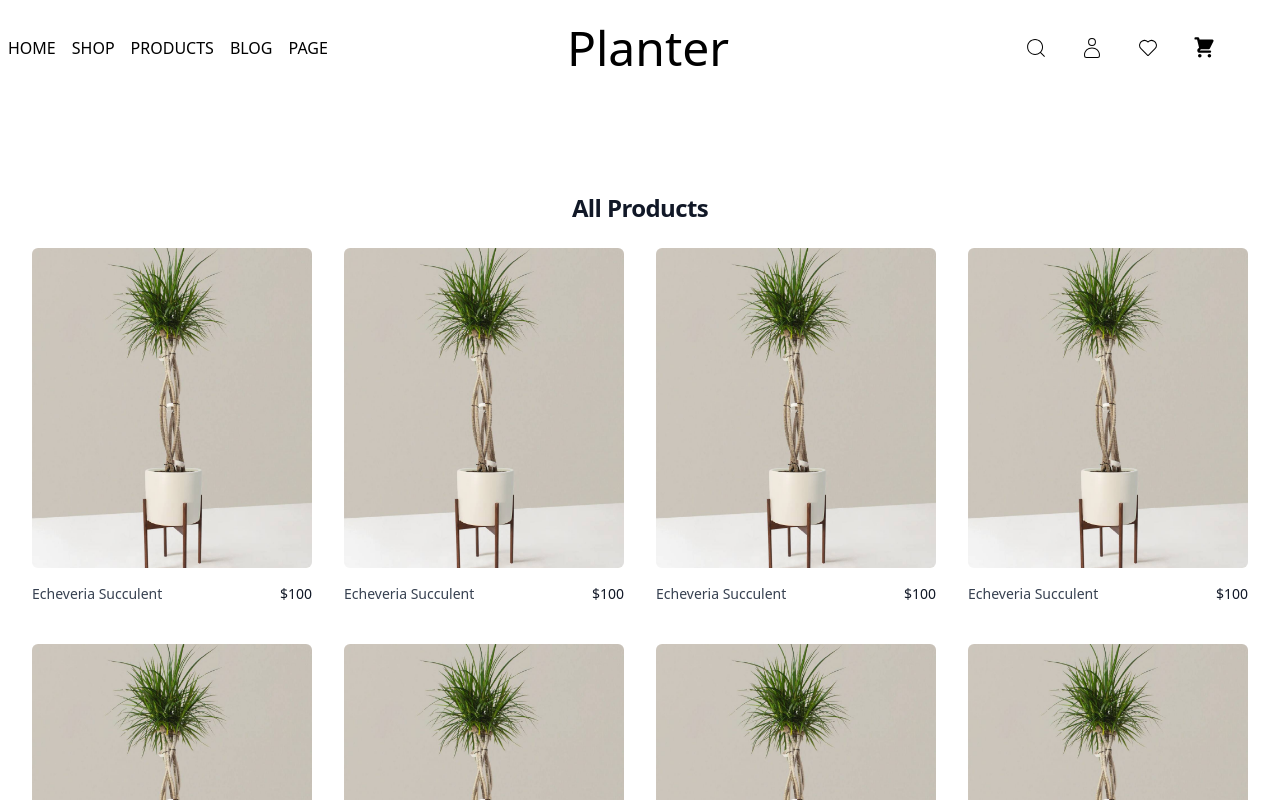
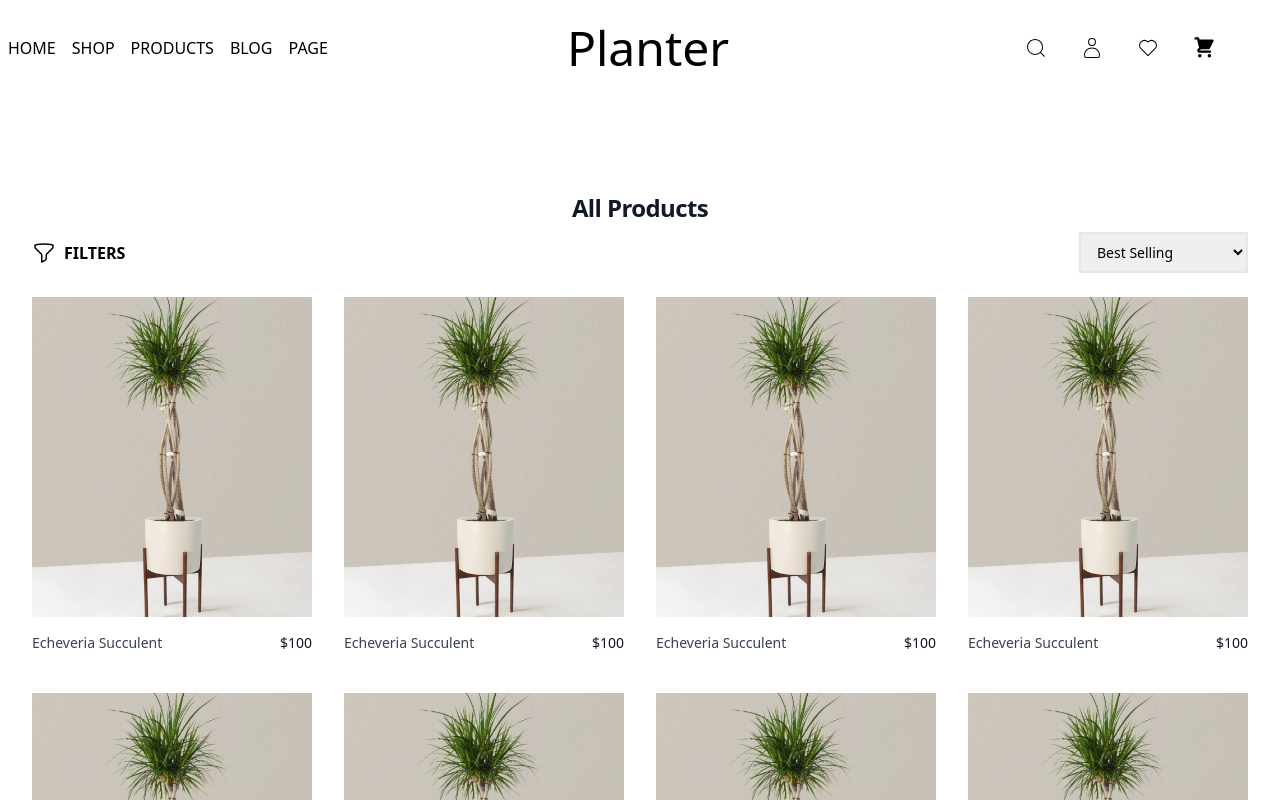
Before and after one commit to Abhishek3139/Planter, a React (Vite) app: page /products in a window 1280 px wide. Shown: the top 800 px of the page. Built offline with nearby package versions, Linux system fonts and the light colour scheme.

Commit message:
add filters

```diff
--- /dev/null
+++ b/src/components/filters/index.tsx
@@ -0,0 +1,12 @@
+// import * as React from 'react';
+
+// export interface IAppProps {
+// }
+
+export function Filters() {
+  return (
+    <div>
+      <h1>hii</h1>
+    </div>
+  );
+}
--- a/src/components/page/products/index.tsx
+++ b/src/components/page/products/index.tsx
@@ -1,4 +1,6 @@
 // import * as React from "react";
+
+// import { Filters } from "../../filters";
 
 // export interface IAppProps {}
 const products = [
@@ -102,22 +104,51 @@ const products = [
 export function Products() {
   return (
     <div className="bg-white">
-      <div className="mx-auto max-w-2xl px-4 py-16 sm:px-6 sm:py-24 lg:max-w-7xl lg:px-8">
+      {/* <Filters /> */}
+      <div className="mx-auto px-4 py-16 sm:px-6 sm:py-24 lg:max-w-7xl lg:px-8">
         <h2 className="text-2xl font-bold tracking-tight text-gray-900">
           All Products
         </h2>
-
-        <div className="mt-6 grid grid-cols-1 gap-x-6 gap-y-10 sm:grid-cols-2 lg:grid-cols-4 xl:gap-x-8">
+        <div className="flex justify-between items-center my-2">
+          <div className="flex font-semibold">
+            <svg
+              xmlns="http://www.w3.org/2000/svg"
+              fill="none"
+              viewBox="0 0 24 24"
+              strokeWidth={1.5}
+              stroke="currentColor"
+              className="w-6 h-6 mr-2"
+            >
+              <path
+                strokeLinecap="round"
+                strokeLinejoin="round"
+                d="M12 3c2.755 0 5.455.232 8.083.678.533.09.917.556.917 1.096v1.044a2.25 2.25 0 0 1-.659 1.591l-5.432 5.432a2.25 2.25 0 0 0-.659 1.591v2.927a2.25 2.25 0 0 1-1.244 2.013L9.75 21v-6.568a2.25 2.25 0 0 0-.659-1.591L3.659 7.409A2.25 2.25 0 0 1 3 5.818V4.774c0-.54.384-1.006.917-1.096A48.32 48.32 0 0 1 12 3Z"
+              />
+            </svg>
+            FILTERS
+          </div>
+          <div>
+            <select className="px-3 py-2 border-solid border-2 border-[e0e0e0] max-w-full text-sm">
+              <option>Best Selling</option>
+              <option>Featured</option>
+              <option>Alphabetically, A-Z</option>
+              <option>Alphabetically, Z-A</option>
+              <option>Price, low to high</option>
+              <option>Price, high to low</option>
+            </select>
+          </div>
+        </div>
+        <div className="mt-6 grid grid-cols-2 gap-x-6 gap-y-10 md:grid-cols-3 lg:grid-cols-4 xl:gap-x-8">
           {products.map((product) => (
             <div key={product.id} className="group relative">
-              <div className="aspect-h-1 aspect-w-1 w-full overflow-hidden rounded-md bg-gray-200 lg:aspect-none group-hover:opacity-75 lg:h-80">
+              <div className="aspect-h-1 aspect-w-1 w-full overflow-hidden  bg-gray-200 lg:aspect-none group-hover:opacity-75 lg:h-80">
                 <img
                   src={product.imageSrc}
                   alt={product.imageAlt}
                   className="h-full w-full object-cover object-center lg:h-full lg:w-full"
                 />
               </div>
-              <div className="mt-4 flex justify-between">
+              <div className="mt-4  md:flex md:justify-between">
                 <div>
                   <h3 className="text-sm text-gray-700">
                     <a href={product.href}>
```
